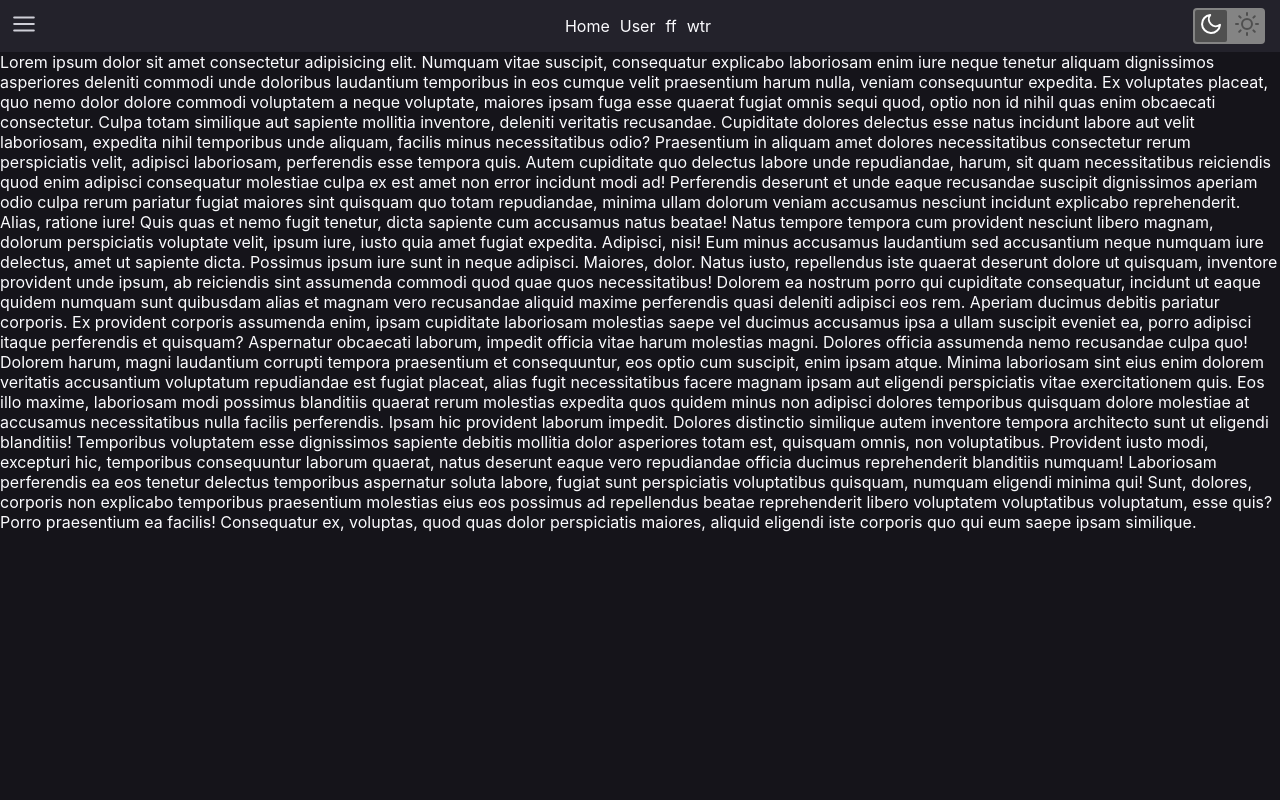
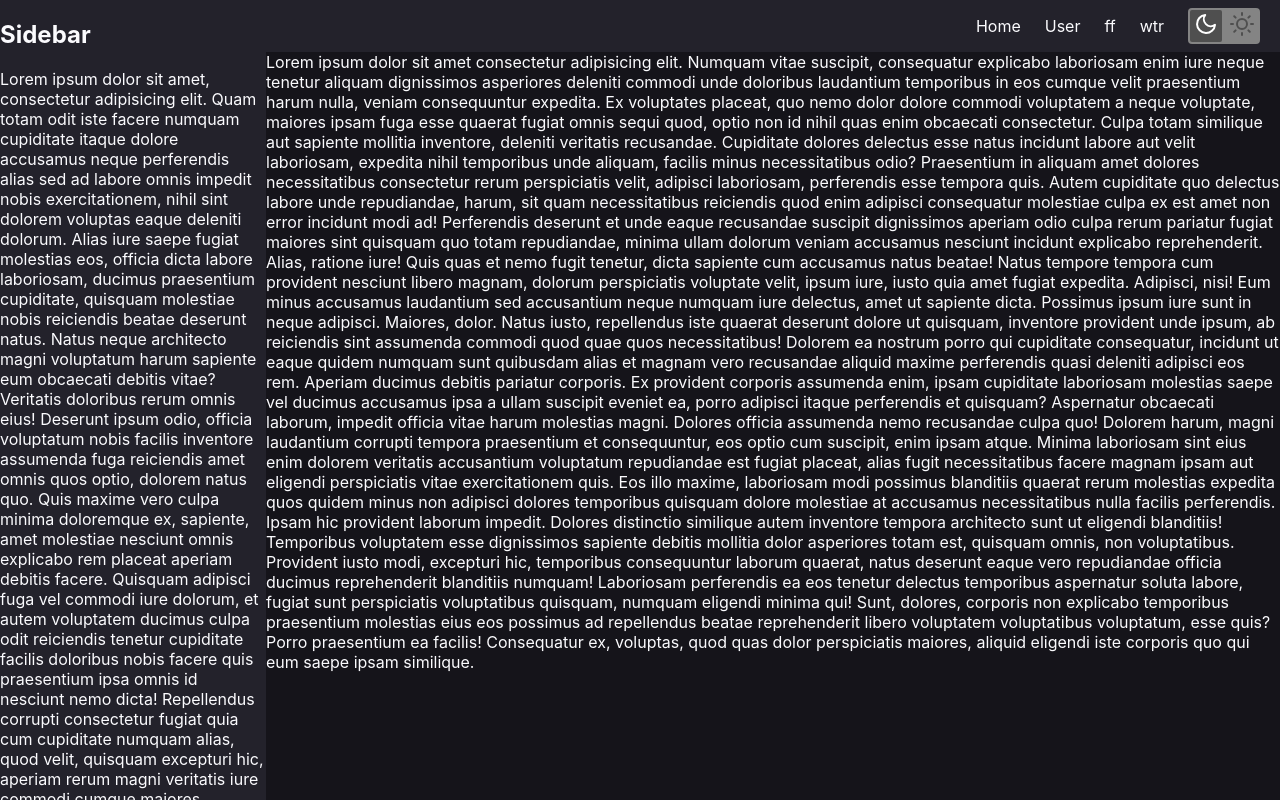
Before and after one commit to OwenHelios/ugc, a React (Create React App) app: page / in a window 1280 px wide. Built offline with nearby package versions, Linux system fonts and the light colour scheme.

Commit message:
media query and header layout

```diff
--- a/src/components/Header.tsx
+++ b/src/components/Header.tsx
@@ -8,12 +8,15 @@ const Header = () => {
     sidebar?.classList.add('open')
   }
   return (
-    <div className="header">
+    <header className="header">
+      <div className="header-content left">
         <button className="hamburger-btn" onClick={openSidebar}>
           <i>
             <FiMenu />
           </i>
         </button>
+      </div>
+      <div className="header-content right">
         <ul className="nav-links">
           <li>
             <Link to="/">Home</Link>
@@ -30,6 +33,7 @@ const Header = () => {
         </ul>
         <DarkModeToggle />
       </div>
+    </header>
   )
 }
 
--- a/src/components/Sidebar.tsx
+++ b/src/components/Sidebar.tsx
@@ -10,7 +10,7 @@ const Sidebar = () => {
     <>
       <aside ref={sidebarRef} className="sidebar">
         <h1>Sidebar</h1>
-        <div className="content">
+        <div className="sidebar-inner">
           Lorem ipsum dolor sit amet, consectetur adipisicing elit. Quam totam
           odit iste facere numquam cupiditate itaque dolore accusamus neque
           perferendis alias sed ad labore omnis impedit nobis exercitationem,
--- a/src/pages/Home.tsx
+++ b/src/pages/Home.tsx
@@ -1,6 +1,6 @@
 const Home = () => {
   return (
-    <div className="container">
+    <main className="content">
       <div>
         Lorem ipsum dolor sit amet consectetur adipisicing elit. Numquam vitae
         suscipit, consequatur explicabo laboriosam enim iure neque tenetur
@@ -59,7 +59,7 @@ const Home = () => {
         Consequatur ex, voluptas, quod quas dolor perspiciatis maiores, aliquid
         eligendi iste corporis quo qui eum saepe ipsam similique.
       </div>
-    </div>
+    </main>
   )
 }
 
--- a/src/styles/App.css
+++ b/src/styles/App.css
@@ -45,6 +45,7 @@ body {
   --background-tertiary: #2b2a33;
   --border-primary: #52525e;
   --border-secondary: #3a3944;
+  --sidebar-width: 266px;
 }
 
 code {
@@ -61,6 +62,15 @@ li {
   list-style: none;
 }
 
-.container {
-  flex: 1;
+main {
+  transition: all 200ms ease-in-out;
 }
+
+@media screen and (min-width: 960px) {
+  .header {
+    margin-left: var(--sidebar-width);
+  }
+  main {
+    margin-left: var(--sidebar-width);
+  }
+}
--- a/src/styles/DarkModeToggle.css
+++ b/src/styles/DarkModeToggle.css
@@ -2,7 +2,6 @@
   position: relative;
   font-size: 24px;
   line-height: 1;
-  margin-right: 15px;
 }
 #toggle_input {
   opacity: 0;
--- a/src/styles/Header.css
+++ b/src/styles/Header.css
@@ -3,16 +3,26 @@
   display: flex;
   align-items: center;
   justify-content: space-between;
+  padding: 0 12px;
   /* Stick header to the top when scrolling: */
-  /* position: sticky;
-  top: 0; */
+  position: sticky;
+  top: 0;
+}
+
+.header-content {
+  display: flex;
+  align-items: center;
+}
+
+.header-content.right {
+  flex-grow: 1;
+  justify-content: flex-end;
 }
 
 .hamburger-btn {
   display: inline-flex;
   align-items: center;
   justify-content: center;
-  margin-left: 5px;
   font-size: 26px;
   line-height: 1;
   cursor: pointer;
@@ -24,5 +34,18 @@
 
 .nav-links {
   display: flex;
-  gap: 10px;
+  padding: 0 12px;
 }
+
+.nav-links li {
+  padding: 0 12px;
+}
+
+@media screen and (min-width: 960px) {
+  .header {
+    padding: 0 20px;
+  }
+  .hamburger-btn {
+    display: none;
+  }
+}
--- a/src/styles/Sidebar.css
+++ b/src/styles/Sidebar.css
@@ -30,3 +30,9 @@
 .sidebar.open ~ .overlay {
   visibility: visible;
 }
+
+@media screen and (min-width: 960px) {
+  .sidebar {
+    transform: translateX(0);
+  }
+}
```
Lines whose indentation alone changed are shown as unchanged.
